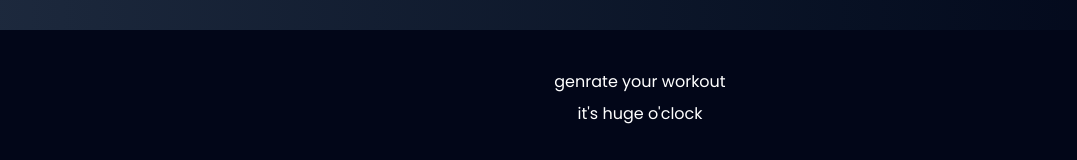
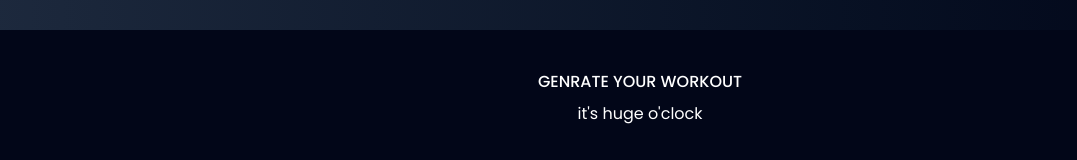
Before and after one commit to AbdullahiAbdulganiyu/fitness-app, a React (Vite) app: page / in a window 1280 px wide. Shown: the part 770-930 px from the top of the page, without its empty margins (0-1077 px from the left). Built offline with nearby package versions, Linux system fonts and the light colour scheme.

Commit message:
adding some classes to style the paragraph

```diff
--- a/src/components/SectionWrapper.jsx
+++ b/src/components/SectionWrapper.jsx
@@ -4,7 +4,7 @@ export default function SectionWrapper({ children, header, title }) {
   return (
     <section className="min-h-screen flex flex-col gap-10">
       <div className="bg-slate-950 py-10 flex flex-col gap-2 justify-center items-center">
-        <p>{header}</p>
+        <p className="uppercase font-medium">{header}</p>
         <h2>
           {title[0]}
           <span>{title[1]}</span>
```
